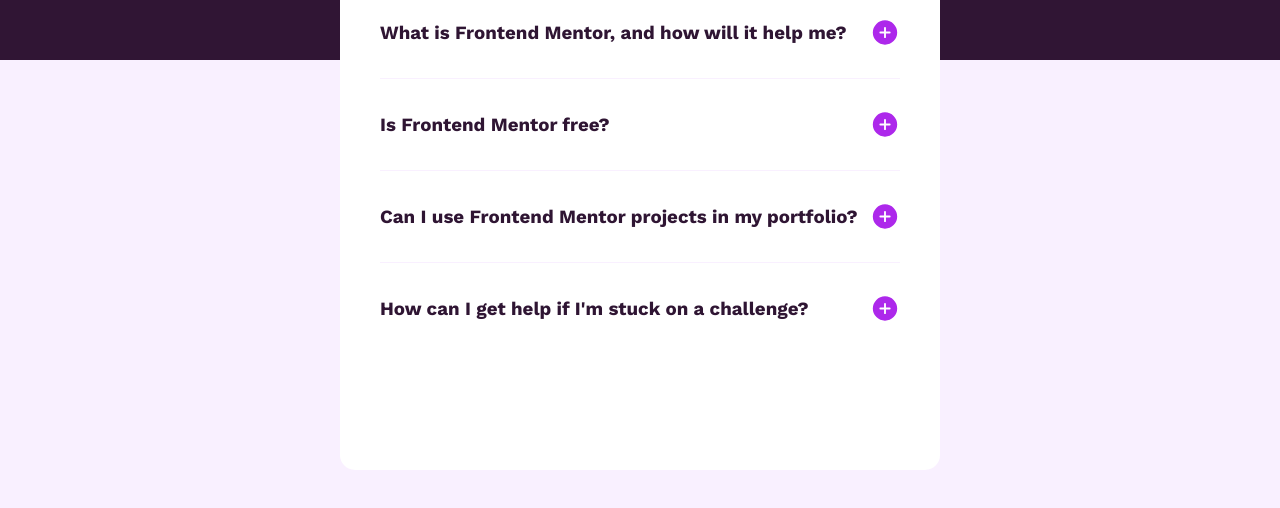
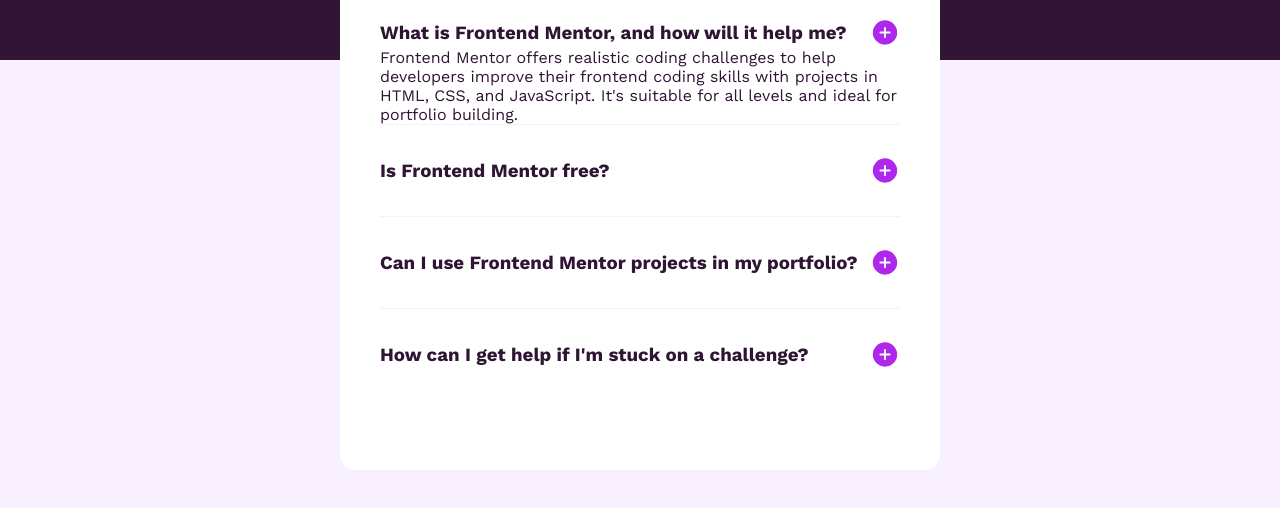
Before and after one commit to ThiagoBRG60/Faq-Accordion, a plain HTML site: page index.html in a window 1280 px wide. Shown: the part 260-768 px from the top of the page. Drawn offline with nearby package versions, Linux system fonts and the light colour scheme.

Commit message:
screenshot frontend mentor

```diff
--- a/css/style.css
+++ b/css/style.css
@@ -62,7 +62,6 @@
 .accordion img {
   cursor: pointer;
 }
-.question1,
 .question2,
 .question3,
 .question4 {
```
